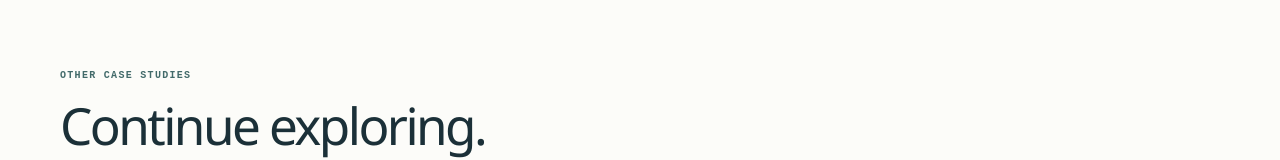
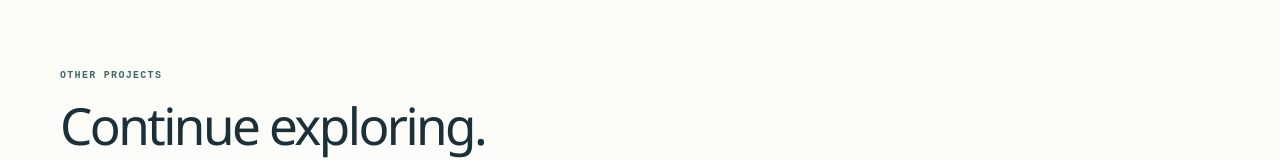
Before and after one commit to tahazitan/taha-zitane-portfolio, a Next.js app: page /projects/cisco-campus-network-lab/ in a window 1280 px wide. Shown: the part 2828-2988 px from the top of the page. Built offline with nearby package versions, Linux system fonts and the light colour scheme.

Commit message:
Unify project gallery, move detailed topology into enterprise project and align checks

```diff
--- a/src/components/CasePage.tsx
+++ b/src/components/CasePage.tsx
@@ -65,7 +65,7 @@ export default function CasePage({locale,slug}:{locale:Locale;slug:string}){
     </section>
   </>}
 
-  <aside className="related-work" aria-label={locale==='ar'?'مشاريع أخرى':locale==='fr'?'Autres projets':'Explore more work'}><div className="related-work-top"><span className="section-number">{locale==='ar'?'مشاريع أخرى':locale==='fr'?'DÉCOUVRIR PLUS':'OTHER CASE STUDIES'}</span><h2>{locale==='ar'?'واصل الاستكشاف.':locale==='fr'?'Poursuivre la découverte.':'Continue exploring.'}</h2></div><div className="related-work-grid">{related.map(next=><Link href={projectPath(locale,next.slug)} key={next.slug}><small>{next.type}</small><strong>{next.title}</strong><span><ArrowUpRight size={22}/></span></Link>)}</div></aside>
+  <aside className="related-work" aria-label={locale==='ar'?'مشاريع أخرى':locale==='fr'?'Autres projets':'Explore more work'}><div className="related-work-top"><span className="section-number">{locale==='ar'?'مشاريع أخرى':locale==='fr'?'DÉCOUVRIR PLUS':'OTHER PROJECTS'}</span><h2>{locale==='ar'?'واصل الاستكشاف.':locale==='fr'?'Poursuivre la découverte.':'Continue exploring.'}</h2></div><div className="related-work-grid">{related.map(next=><Link href={projectPath(locale,next.slug)} key={next.slug}><small>{next.type}</small><strong>{next.title}</strong><span><ArrowUpRight size={22}/></span></Link>)}</div></aside>
   <div className="case-bottom-links">{project.link&&<a className="btn btn-primary" href={project.link} target="_blank" rel="noopener noreferrer"><Github size={19}/>{c.viewRepo}<ArrowUpRight size={17}/></a>}<Link href={`${homePath(locale)}#work`} className="btn btn-outline">{c.backToWork}<ArrowUpRight size={17}/></Link><a className="btn btn-outline" href={mailUrl}><Mail size={18}/>{c.contact}</a></div>
   </div></main><footer className="case-footer"><div className="container-xl"><span>© 2026 TAHA ZITANE</span><span>{c.footerNote}</span></div></footer></div>;
 }
```
